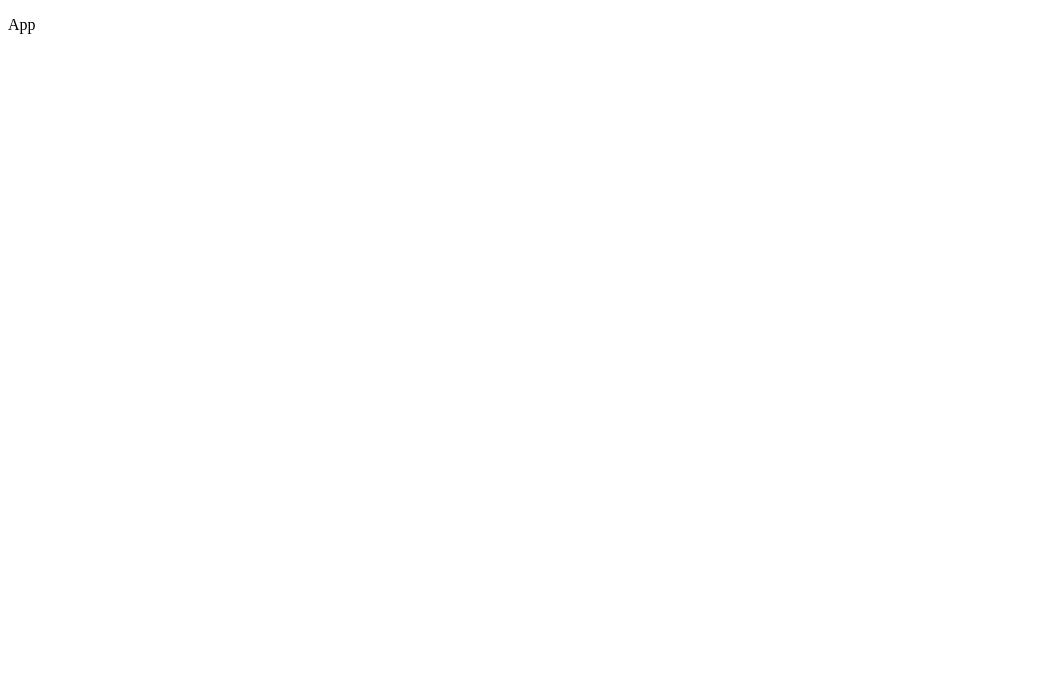
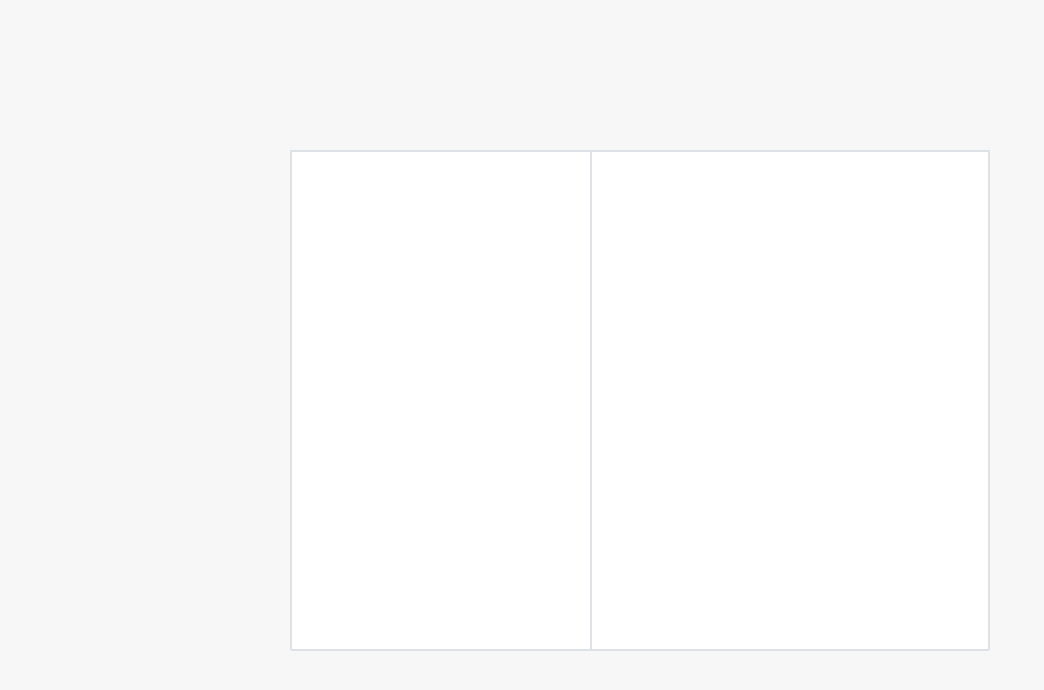
Before and after one commit to Pioryd/chat, a React (Create React App) app in the folder client/: page / in a window 1280 px wide. Shown: the top 690 px of the page, without its empty margins (0-1044 px from the left). Built offline with nearby package versions, Linux system fonts and the light colour scheme.

Commit message:
Add components App and Page

```diff
--- a/client/package.json
+++ b/client/package.json
@@ -7,10 +7,10 @@
     "@testing-library/react": "^11.1.0",
     "@testing-library/user-event": "^12.1.10",
     "@types/bootstrap": "^5.0.5",
-    "@types/react-bootstrap": "^0.32.25",
     "@types/jest": "^26.0.15",
     "@types/node": "^12.0.0",
     "@types/react": "^17.0.0",
+    "@types/react-bootstrap": "^0.32.25",
     "@types/react-dom": "^17.0.0",
     "bootstrap": "^4.6.0",
     "node-sass": "^5.0.0",
--- /dev/null
+++ b/client/sass/_variables.scss
@@ -0,0 +1 @@
+$main-container-height: 500px;
--- /dev/null
+++ b/client/src/components/App.scss
@@ -0,0 +1,15 @@
+@import "~bootstrap/scss/bootstrap";
+
+body {
+  margin: 0;
+  font-family: -apple-system, BlinkMacSystemFont, "Segoe UI", "Roboto", "Oxygen",
+    "Ubuntu", "Cantarell", "Fira Sans", "Droid Sans", "Helvetica Neue",
+    sans-serif;
+  -webkit-font-smoothing: antialiased;
+  -moz-osx-font-smoothing: grayscale;
+}
+
+code {
+  font-family: source-code-pro, Menlo, Monaco, Consolas, "Courier New",
+    monospace;
+}
--- /dev/null
+++ b/client/src/components/App.tsx
@@ -0,0 +1,9 @@
+import "./App.scss";
+
+import Page from "./Page";
+
+function App() {
+  return <Page />;
+}
+
+export default App;
--- /dev/null
+++ b/client/src/components/Page/index.scss
@@ -0,0 +1,32 @@
+@import "~bootstrap/scss/bootstrap";
+@import "../../../sass/variables";
+
+.main-window {
+  position: absolute;
+  display: flex;
+  justify-content: center;
+  align-items: center;
+  height: 100%;
+  width: 100%;
+  background-color: #f7f7f7;
+
+  .main-container {
+    height: $main-container-height;
+    max-width: 700px;
+    background-color: #ffffff;
+
+    .left-column {
+      max-height: $main-container-height;
+      max-width: 300px;
+      margin: 0;
+      padding: 0;
+    }
+
+    .right-column {
+      height: $main-container-height;
+      max-width: 400px;
+      margin: 0;
+      padding: 0;
+    }
+  }
+}
--- /dev/null
+++ b/client/src/components/Page/index.tsx
@@ -0,0 +1,20 @@
+import React from "react";
+
+import { Container, Row, Col } from "react-bootstrap";
+
+import "./index.scss";
+
+export default function Page() {
+  return (
+    <>
+      <div className="main-window">
+        <Container className="border main-container">
+          <Row>
+            <Col className="border left-column"></Col>
+            <Col className="border right-column"></Col>
+          </Row>
+        </Container>
+      </div>
+    </>
+  );
+}
--- a/client/src/index.tsx
+++ b/client/src/index.tsx
@@ -2,9 +2,11 @@ import React from "react";
 import ReactDOM from "react-dom";
 import reportWebVitals from "./reportWebVitals";
 
+import App from "./components/App";
+
 ReactDOM.render(
   <React.StrictMode>
-    <p>App</p>
+    <App />
   </React.StrictMode>,
   document.getElementById("root")
 );
```
Also changed, not shown: 2 other files (tests, documents, lock files or other folders).
